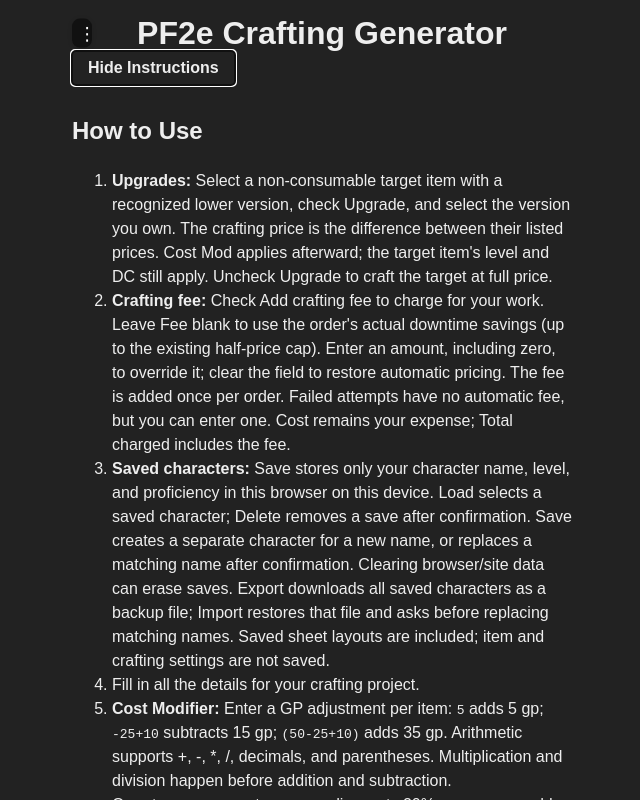
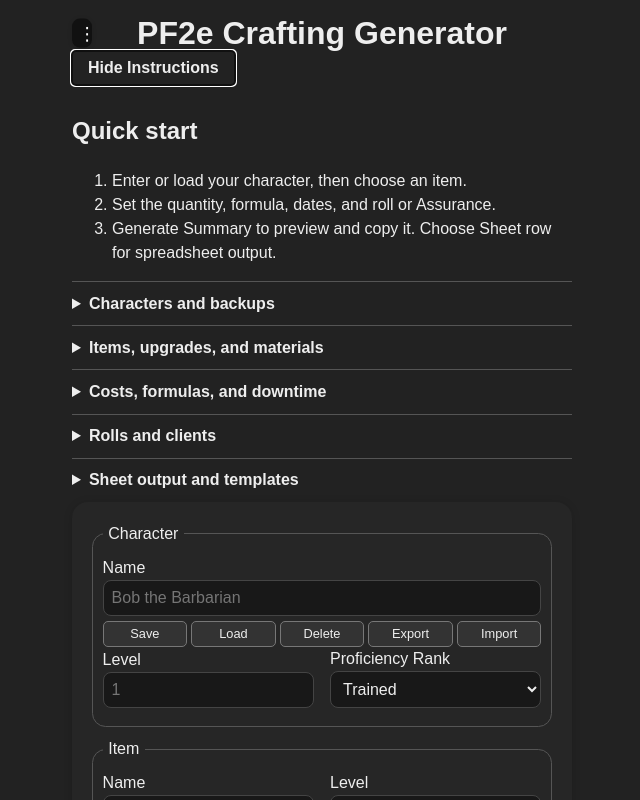
Before and after one commit to tuhs1985/pf2e-crafting, a React (Vite) app: page / in a window 1280 px wide. Both pictures are taken after a click on the button "Show Instructions". Shown: the top 800 px of the page, without its empty margins (318-958 px from the left). Built offline with nearby package versions, Linux system fonts and the light colour scheme.

Commit message:
Organize instructions and refresh README

```diff
--- a/src/App.css
+++ b/src/App.css
@@ -108,6 +108,9 @@
 .instructions-content {
   margin-top: 0.5em;
 }
+.instruction-section { border-top: 1px solid #555; padding: .6rem 0; }
+.instruction-section summary { cursor: pointer; font-weight: 600; }
+.instruction-section li { margin-bottom: .5rem; }
 
 form.form-card {
   background: #262626;
--- a/src/App.tsx
+++ b/src/App.tsx
@@ -625,69 +625,87 @@
           </button>
           {showInstructions && (
             <div className="instructions-content" id="instructions-content" style={{marginTop: "1em"}}>
-              <h2>How to Use</h2>
+              <h2>Quick start</h2>
               <ol>
-                <li><strong>Upgrades:</strong> Select a non-consumable target item with a recognized lower version,
-                  check Upgrade, and select the version you own. The crafting price is
-                  the difference between their listed prices. Cost Mod applies afterward; the target item's
-                  level and DC still apply. Uncheck Upgrade to craft the target at full price.
-                </li>
-                <li><strong>Crafting fee:</strong> Check Add crafting fee to charge for your work.
-                  Leave Fee blank to use the order's actual downtime savings (up to the existing half-price cap).
-                  Enter an amount, including zero, to override it; clear the field to restore automatic pricing.
-                  The fee is added once per order. Failed attempts have no automatic fee, but you can enter one.
-                  Cost remains your expense; Total charged includes the fee.
-                </li>
-                <li><strong>Saved characters:</strong> Save stores only your character name, level, and proficiency in this browser on this device.
-                  Load selects a saved character; Delete removes a save after confirmation.
-                  Save creates a separate character for a new name, or replaces a matching name after confirmation.
-                  Clearing browser/site data can erase saves. Export downloads all saved characters as a backup file;
-                  Import restores that file and asks before replacing matching names. Saved sheet layouts are included;
-                  item and crafting settings are not saved.
-                </li>
-                <li>Fill in all the details for your crafting project.</li>
-                <li>
-                  <strong>Cost Modifier:</strong> Enter a GP adjustment per item: <code>5</code> adds 5 gp;
-                  <code> -25+10</code> subtracts 15 gp; <code>(50-25+10)</code> adds 35 gp.
-                  Arithmetic supports +, -, *, /, decimals, and parentheses. Multiplication and division happen before addition and subtraction.<br />
-                  Or enter one percentage: <code>-20%</code> discounts 20%; <code>50%</code> or <code>+50%</code> adds 50%.
-                  Do not mix percentages with arithmetic. The adjustment applies to each item before quantity and downtime reductions.
-                </li>
-                <li>Click "Generate Summary" to see the results and copy them to your clipboard.</li>
-                <li><strong>Sheet row:</strong> After generating, switch to Sheet row to see each column and its value.
-                  Copy one row for an existing sheet, or copy with headers to start a new one. Edit columns to rename,
-                  hide, or reorder them, or add blank columns. Cost, crafting fee, and total charged are optional
-                  numeric columns. Use Negative on a numeric column if your sheet needs its value subtracted.
-                  Create named sheet templates for different destinations. Save layout stores the selected template
-                  with the current saved character; Export layout downloads just the selected layout.
-                </li>
-                <li><strong>Client:</strong> Enter a name for the sheet row and an optional numeric Discord ID
-                  for a mention in the activity line. If both are blank, the sheet row shows None.
-                </li>
-                <li><strong>Discord roll link:</strong> Paste the message link from your Discord roll to make
-                  the Result clickable in the summary. It is hidden from the sheet unless you enable its column.
-                </li>
-                <li><strong>Natural roll:</strong> If the d20 itself was a 20 or 1, select it below the Crafting check.
-                  It shifts the result one degree up or down. Leave it blank for other rolls; Assurance has no die roll.
-                </li>
-                <li>
-                  <strong>Magic weapon or armor:</strong> Select an eligible base item, check the box, and choose an enhancement.
-                  The listed magic price includes the base item. Level and automatic DC update; base rarity is retained.
-                  The enhancement appears in the summary name. Uncheck to restore the original values.
-                  Precious material and magic presets are mutually exclusive; existing precious-material, enchanted, and named specific items cannot use magic presets.
-                  Custom items can use the weapon or armor category. These presets include only the listed fundamental runes.
-                </li>
-                <li>
-                  <strong>Precious material:</strong> Select a nonmagical weapon, armor, or shield, then check the box and choose a material and grade.
-                  Named specific items and enchanted items keep their listed prices and cannot be customized here.
-                  Cost, level, rarity, and automatic DC update. Uncheck to restore the original item.
-                  For a custom item, enter <code>weapon</code>, <code>armor</code>, or <code>shield</code> in Item Category.
-                  Bulk is the normal item Bulk; armor pricing includes its extra carried Bulk.
-                  Shield prices do not depend on Bulk. Known shields use their Foundry pricing group; custom shields use the ordinary shield table.
-                  The parenthetical amount is the minimum precious material included in the total, not an extra charge.
-                  Cost Mod and downtime change the total but not that minimum. There are no proficiency or build-legality checks.
-                </li>
+                <li>Enter or load your character, then choose an item.</li>
+                <li>Set the quantity, formula, dates, and roll or Assurance.</li>
+                <li>Generate Summary to preview and copy it. Choose Sheet row for spreadsheet output.</li>
               </ol>
+              <details className="instruction-section">
+                <summary>Characters and backups</summary>
+                <ul>
+                  <li>Save keeps name, level, proficiency, and sheet templates in this browser. A new name creates a save;
+                    a matching name overwrites after confirmation. Item and crafting fields are not saved.</li>
+                  <li>Load restores a character. Delete removes its save after confirmation.</li>
+                  <li>Export backs up all saved characters. Import restores them and asks before replacing matching names.
+                    Clearing browser data can erase saves, so keep an exported backup.</li>
+                </ul>
+              </details>
+              <details className="instruction-section">
+                <summary>Items, upgrades, and materials</summary>
+                <ul>
+                  <li><strong>Items:</strong> Search the database or enter a custom item. Consumables and ammunition allow batches.</li>
+                  <li><strong>Upgrade:</strong> Choose a recognized permanent target item, enable Upgrade, and select the version
+                    you own. Craft the price difference using the target's level and DC. Cost Mod applies afterward.</li>
+                  <li><strong>Magic weapon/armor:</strong> Choose an eligible base item and a fundamental-rune preset.
+                    Its price includes the base item; level and automatic DC update. These presets cannot be combined with precious material.</li>
+                  <li><strong>Precious material:</strong> Choose an eligible nonmagical weapon, armor, or shield, then material and grade.
+                    Price, level, rarity, and automatic DC update. Named magical items cannot be customized.</li>
+                  <li>For custom equipment, use Category <code>weapon</code>, <code>armor</code>, or <code>shield</code>.
+                    Enter normal Bulk; armor pricing accounts for carried Bulk. Shields use their pricing group, not Bulk.</li>
+                  <li>The material amount in parentheses is included in the price, not added to it. Cost Mod and downtime
+                    do not reduce that minimum. Uncheck customization to restore the base item. Build legality is left to your group.</li>
+                </ul>
+              </details>
+              <details className="instruction-section">
+                <summary>Costs, formulas, and downtime</summary>
+                <ul>
+                  <li><strong>Formula:</strong> Owning or buying one uses 1 setup day. Work extra day uses 2 setup days;
+                    buying also adds the formula price.</li>
+                  <li><strong>Cost Mod:</strong> Adjust each item's price before quantity and downtime.
+                    <code> 5</code> adds 5 gp; <code>-25+10</code> subtracts 15 gp;
+                    <code>(50-25+10)</code> adds 35 gp. Use +, -, *, /, decimals, and parentheses.
+                    Multiplication and division happen first.</li>
+                  <li>Alternatively, use one percentage: <code>-20%</code> discounts 20%; <code>50%</code> or
+                    <code>+50%</code> adds 50%. Percentages cannot be mixed with arithmetic.</li>
+                  <li><strong>Additional days:</strong> Successful work reduces the whole order's cost, up to the half-price cap.
+                    The live estimate shows current cost and total additional days needed for minimum cost.</li>
+                  <li><strong>+ Crafting fee:</strong> Leave Fee blank to charge the actual downtime savings, or enter your own
+                    amount, including zero. The fee applies once per order. Cost is your expense; Total charged adds the fee.
+                    Failed attempts have no automatic fee.</li>
+                  <li><strong>Failure:</strong> Only setup days are spent. Materials are recoverable; critical failure loses
+                    10% of the initial half-price supply. A purchased formula remains an expense.</li>
+                </ul>
+              </details>
+              <details className="instruction-section">
+                <summary>Rolls and clients</summary>
+                <ul>
+                  <li>Enter the total Crafting check or enable Assurance. Nat 20 or Nat 1 shifts the result one degree;
+                    leave Nat blank for other rolls. Assurance has no natural roll.</li>
+                  <li><strong>Client:</strong> Enter a name for the sheet and an optional Discord user ID for a mention in
+                    the summary. If both are blank, the sheet uses None.</li>
+                  <li><strong>Discord roll link:</strong> Paste a Discord message link to make Result clickable when the
+                    summary is pasted into Discord. Leave it blank to omit the link.</li>
+                </ul>
+              </details>
+              <details className="instruction-section">
+                <summary>Sheet output and templates</summary>
+                <ul>
+                  <li>Generate first, then choose Sheet row. Copy sheet row pastes values into an existing sheet;
+                    Copy with headers also includes column names. Paste into the first destination cell in Excel or Google Sheets.</li>
+                  <li><strong>Edit columns:</strong> Show/hide values, rename headers, and move columns with the arrows.
+                    Add blank column creates an empty cell; move it into place or remove it with ×.
+                    Reset restores the original column arrangement.</li>
+                  <li>Discord roll link, Cost (after reduction), Crafting fee, and Total charged start hidden.
+                    Money columns contain numbers without gp; fee and total charged are blank when the fee is off.
+                    Negative changes a selected numeric value's sign in the sheet only.</li>
+                  <li><strong>Templates:</strong> Each character can keep up to 10. New copies the current arrangement;
+                    enter a name and use Save to create and store it. Save also stores edits to the selected template.
+                    Save the character first. Switching warns before discarding unsaved edits; Default cannot be deleted.</li>
+                  <li>Character backups include all templates. Export layout downloads the current layout alone;
+                    Import layout previews one for you to review and Save. Older single-layout saves become Default.</li>
+                </ul>
+              </details>
             </div>
           )}
         </div>
```
Also changed, not shown: 1 other file (tests, documents, lock files or other folders).
